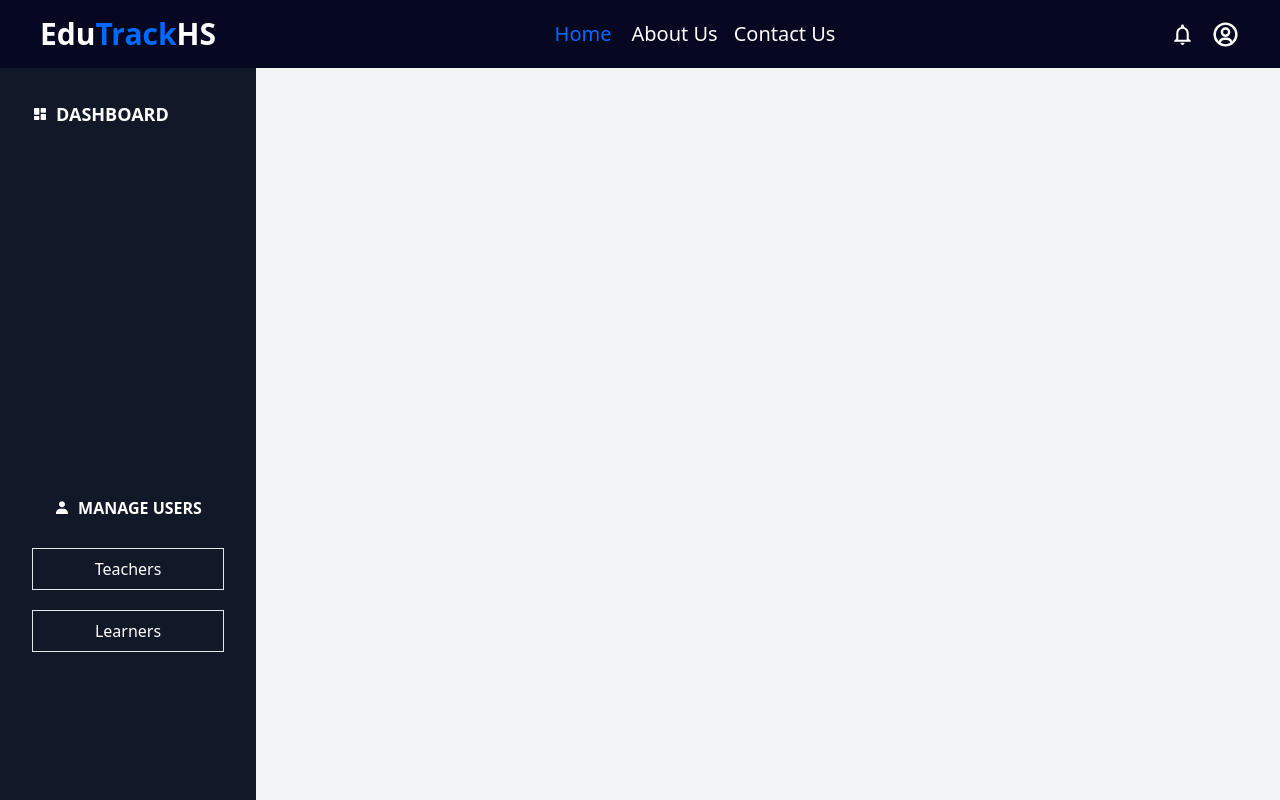
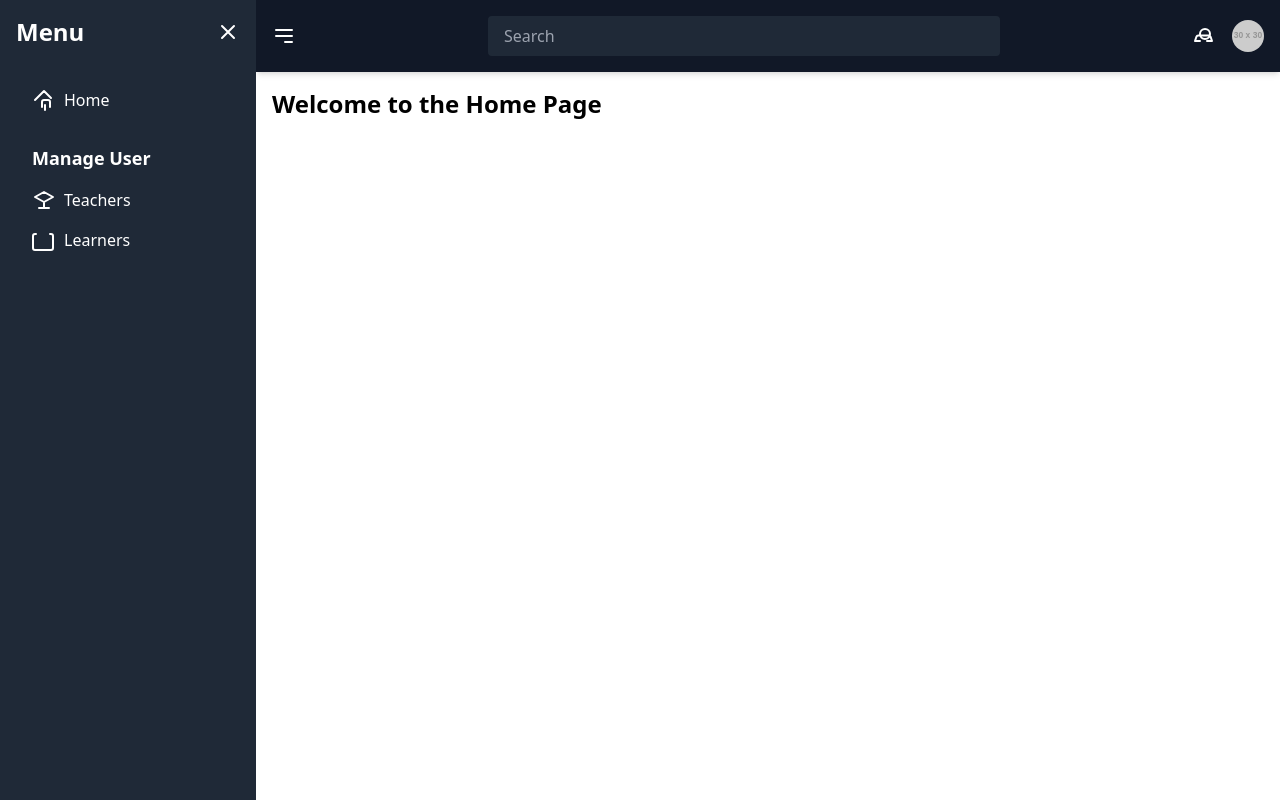
Before and after one commit to ST10107850/EduTrack-HS, a React (Vite) app: page / in a window 1280 px wide. Shown: the top 800 px of the page. Built offline with nearby package versions, Linux system fonts and the light colour scheme; no server answers.

Commit message:
new dash

```diff
--- a/package.json
+++ b/package.json
@@ -14,6 +14,7 @@
     "react": "^18.3.1",
     "react-dom": "^18.3.1",
     "react-icons": "^5.3.0",
+    "react-router-dom": "^6.27.0",
     "react-toastify": "^10.0.6",
     "server": "^1.0.41"
   },
--- a/src/App.tsx
+++ b/src/App.tsx
@@ -1,23 +1,56 @@
-import AdminDashboard from "./components/AdminDashboard";
-import { Boards } from "./components/Boards";
-import { Contact } from "./components/Contact";
-import {Navbar} from "./components/Navbar";
-import { Newsletter } from "./components/Newsletter";
-import { ParentDashboard } from "./components/ParentDashboard";
-import { TeachersDashboard } from "./components/TeachersDashboard";
+// import AdminDashboard from "./components/AdminDashboard";
+// import { Boards } from "./components/Boards";
+// import { Contact } from "./components/Contact";
+// import {Navbar} from "./components/Navbar";
+// import { Newsletter } from "./components/Newsletter";
+// import { ParentDashboard } from "./components/ParentDashboard";
+// import { TeachersDashboard } from "./components/TeachersDashboard";
 
-function App() {
+// function App() {
+//   return (
+//     <div className="">
+//       <Navbar />
+//       <AdminDashboard />
+//       <Newsletter/>
+//       <Contact/>
+//       <ParentDashboard/>
+//       <TeachersDashboard/>
+//       {/* <Boards/> */}
+//     </div>
+//   );
+// }
+
+// export default App;
+
+
+
+
+
+
+
+import React, { useState } from "react";
+import Navbar2 from "./components/Navbar2";
+import Sidebar from "./components/Sidebar";
+
+const App: React.FC = () => {
+  const [isSidebarCollapsed, setSidebarCollapsed] = useState(false);
+
+  const toggleSidebar = () => {
+    setSidebarCollapsed(!isSidebarCollapsed);
+  };
+
   return (
-    <div className="">
-      <Navbar />
-      <AdminDashboard />
-      <Newsletter/>
-      <Contact/>
-      <ParentDashboard/>
-      <TeachersDashboard/>
-      {/* <Boards/> */}
+    <div className="flex h-screen">
+      <Sidebar isCollapsed={isSidebarCollapsed} toggleSidebar={toggleSidebar} />
+      <div className={`flex flex-col flex-grow transition-all ${isSidebarCollapsed ? 'ml-16' : 'ml-64'}`}>
+        <Navbar2 toggleSidebar={toggleSidebar} />
+        <main className="p-4">
+          {/* Main content goes here */}
+          <h1 className="text-2xl font-bold">Welcome to the Home Page</h1>
+        </main>
+      </div>
     </div>
   );
-}
+};
 
 export default App;
--- /dev/null
+++ b/src/components/Navbar2.tsx
@@ -0,0 +1,62 @@
+import React from "react";
+
+interface NavbarProps {
+  toggleSidebar: () => void;
+}
+
+const Navbar2: React.FC<NavbarProps> = ({ toggleSidebar }) => {
+  return (
+    <nav className="flex items-center justify-between bg-gray-900 text-white p-4 shadow-md">
+      {/* Sidebar Toggle Button */}
+      <button onClick={toggleSidebar} className="text-white focus:outline-none">
+        <svg
+          className="w-6 h-6"
+          fill="none"
+          stroke="currentColor"
+          viewBox="0 0 24 24"
+          xmlns="http://www.w3.org/2000/svg"
+        >
+          <path strokeLinecap="round" strokeLinejoin="round" strokeWidth={2} d="M4 6h16M4 12h16m-7 6h7" />
+        </svg>
+      </button>
+
+      {/* Search Bar */}
+      <div className="flex-grow max-w-lg mx-4">
+        <input
+          type="text"
+          placeholder="Search"
+          className="w-full px-4 py-2 rounded bg-gray-800 text-white focus:outline-none"
+        />
+      </div>
+
+      {/* Notification and Profile Icons */}
+      <div className="flex items-center space-x-4">
+        <button className="focus:outline-none">
+          <svg
+            className="w-6 h-6"
+            fill="none"
+            stroke="currentColor"
+            viewBox="0 0 24 24"
+            xmlns="http://www.w3.org/2000/svg"
+          >
+            <path
+              strokeLinecap="round"
+              strokeLinejoin="round"
+              strokeWidth={2}
+              d="M15 17h5l-1.405-4.215a2 2 0 00-1.789-1.285H6.195a2 2 0 00-1.789 1.285L3 17h5m5-12a5 5 0 110 10 5 5 0 010-10z"
+            />
+          </svg>
+        </button>
+        <button className="focus:outline-none">
+          <img
+            src="https://via.placeholder.com/30"
+            alt="Profile"
+            className="w-8 h-8 rounded-full"
+          />
+        </button>
+      </div>
+    </nav>
+  );
+};
+
+export default Navbar2;
--- /dev/null
+++ b/src/components/Sidebar.tsx
@@ -0,0 +1,65 @@
+import React from "react";
+
+interface SidebarProps {
+  isCollapsed: boolean;
+  toggleSidebar: () => void;
+}
+
+const Sidebar: React.FC<SidebarProps> = ({ isCollapsed, toggleSidebar }) => {
+  return (
+    <aside
+      className={`fixed inset-y-0 left-0 bg-gray-800 text-white transform transition-all duration-300 ease-in-out ${
+        isCollapsed ? "w-16" : "w-64"
+      }`}
+    >
+      <div className="p-4 flex justify-between items-center">
+        {!isCollapsed && <h2 className="text-2xl font-semibold">Menu</h2>}
+        <button onClick={toggleSidebar} className="text-white focus:outline-none">
+          <svg
+            className="w-6 h-6"
+            fill="none"
+            stroke="currentColor"
+            viewBox="0 0 24 24"
+            xmlns="http://www.w3.org/2000/svg"
+          >
+            <path strokeLinecap="round" strokeLinejoin="round" strokeWidth={2} d="M6 18L18 6M6 6l12 12" />
+          </svg>
+        </button>
+      </div>
+      <nav className="p-4">
+        <a
+          href="#"
+          className={`flex items-center py-2 px-4 rounded hover:bg-gray-700 ${isCollapsed ? "justify-center" : ""}`}
+        >
+          <svg className="w-6 h-6 mr-2" fill="none" stroke="currentColor" viewBox="0 0 24 24" xmlns="http://www.w3.org/2000/svg">
+            <path strokeLinecap="round" strokeLinejoin="round" strokeWidth={2} d="M3 12l2-2m0 0l7-7 7 7m-9 9v-5a2 2 0 012-2h4a2 2 0 012 2v5m-5 3v-5" />
+          </svg>
+          {!isCollapsed && <span>Home</span>}
+        </a>
+        <div className="mt-4">
+          <h3 className={`px-4 py-2 text-lg font-semibold ${isCollapsed ? "hidden" : ""}`}>Manage User</h3>
+          <a
+            href="#"
+            className={`flex items-center py-2 px-4 rounded hover:bg-gray-700 ${isCollapsed ? "justify-center" : ""}`}
+          >
+            <svg className="w-6 h-6 mr-2" fill="none" stroke="currentColor" viewBox="0 0 24 24" xmlns="http://www.w3.org/2000/svg">
+              <path strokeLinecap="round" strokeLinejoin="round" strokeWidth={2} d="M12 14l9-5-9-5-9 5 9 5zm0 0v6m0 0H7m5 0h5" />
+            </svg>
+            {!isCollapsed && <span>Teachers</span>}
+          </a>
+          <a
+            href="#"
+            className={`flex items-center py-2 px-4 rounded hover:bg-gray-700 ${isCollapsed ? "justify-center" : ""}`}
+          >
+            <svg className="w-6 h-6 mr-2" fill="none" stroke="currentColor" viewBox="0 0 24 24" xmlns="http://www.w3.org/2000/svg">
+              <path strokeLinecap="round" strokeLinejoin="round" strokeWidth={2} d="M4 6H3a2 2 0 00-2 2v12a2 2 0 002 2h16a2 2 0 002-2V8a2 2 0 00-2-2h-1" />
+            </svg>
+            {!isCollapsed && <span>Learners</span>}
+          </a>
+        </div>
+      </nav>
+    </aside>
+  );
+};
+
+export default Sidebar;
```
Also changed, not shown: 1 other file (tests, documents, lock files or other folders).
